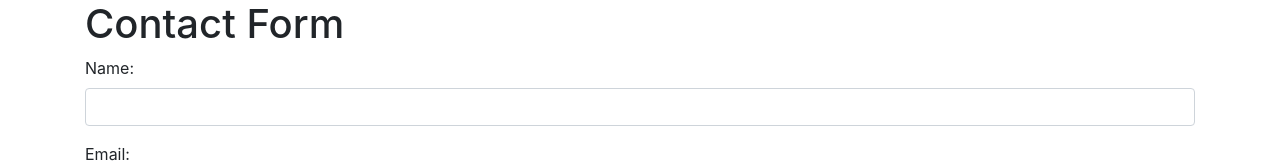
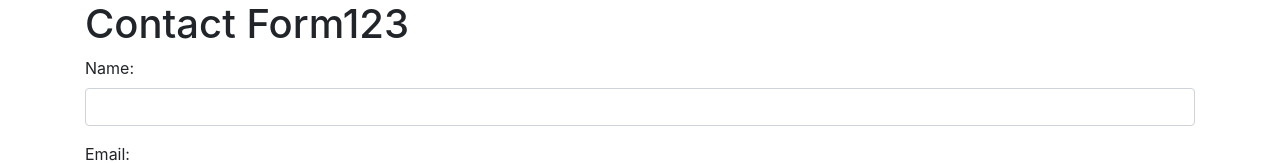
Before and after one commit to kevin92fung/ContactForm, a plain HTML site: page index.html in a window 1280 px wide. Shown: the top 163 px of the page. Drawn offline with nearby package versions, Linux system fonts and the light colour scheme.

Commit message:
Update index.html

```diff
--- a/index.html
+++ b/index.html
@@ -7,7 +7,7 @@
     </head>
     <body>
         <div class="container">
-            <h1>Contact Form</h1>
+            <h1>Contact Form123</h1>
             <form id="contactForm" method="POST">
                 <div class="form-group">
                     <label for="name">Name:</label>
```
